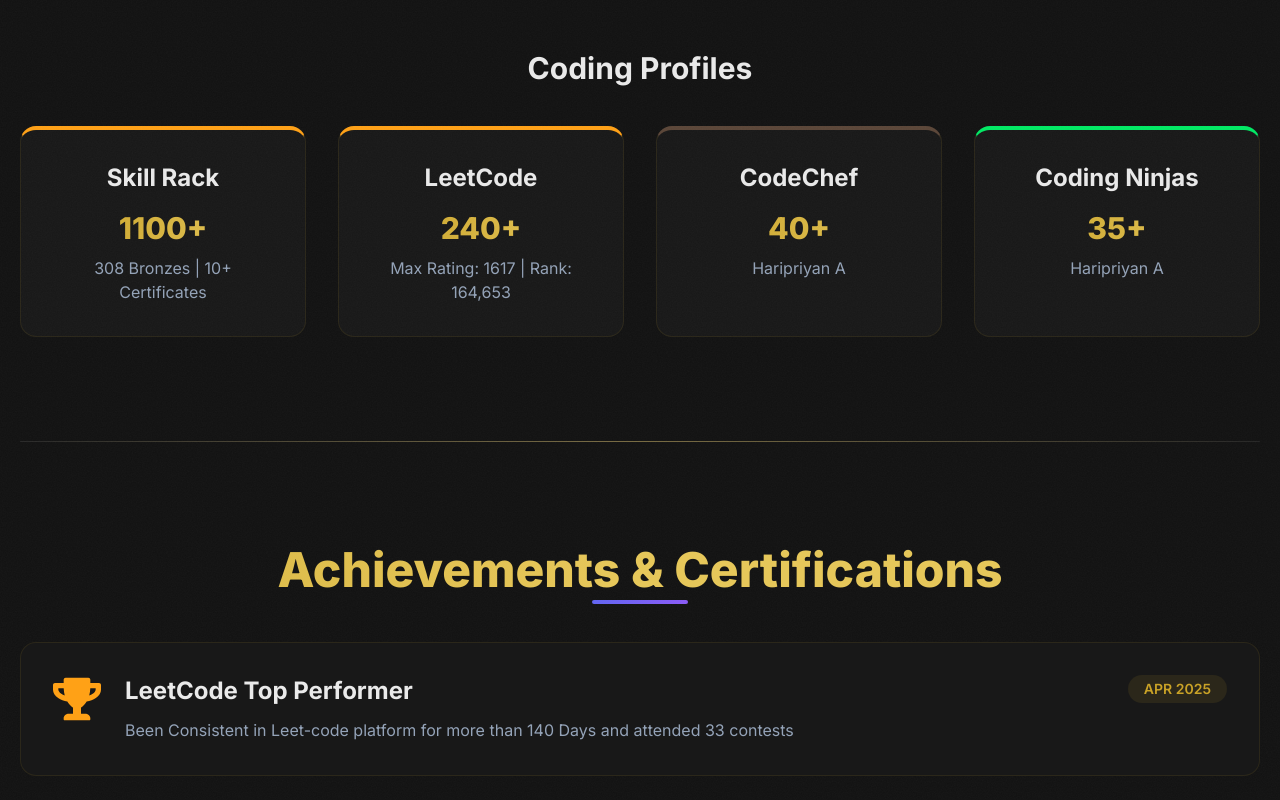
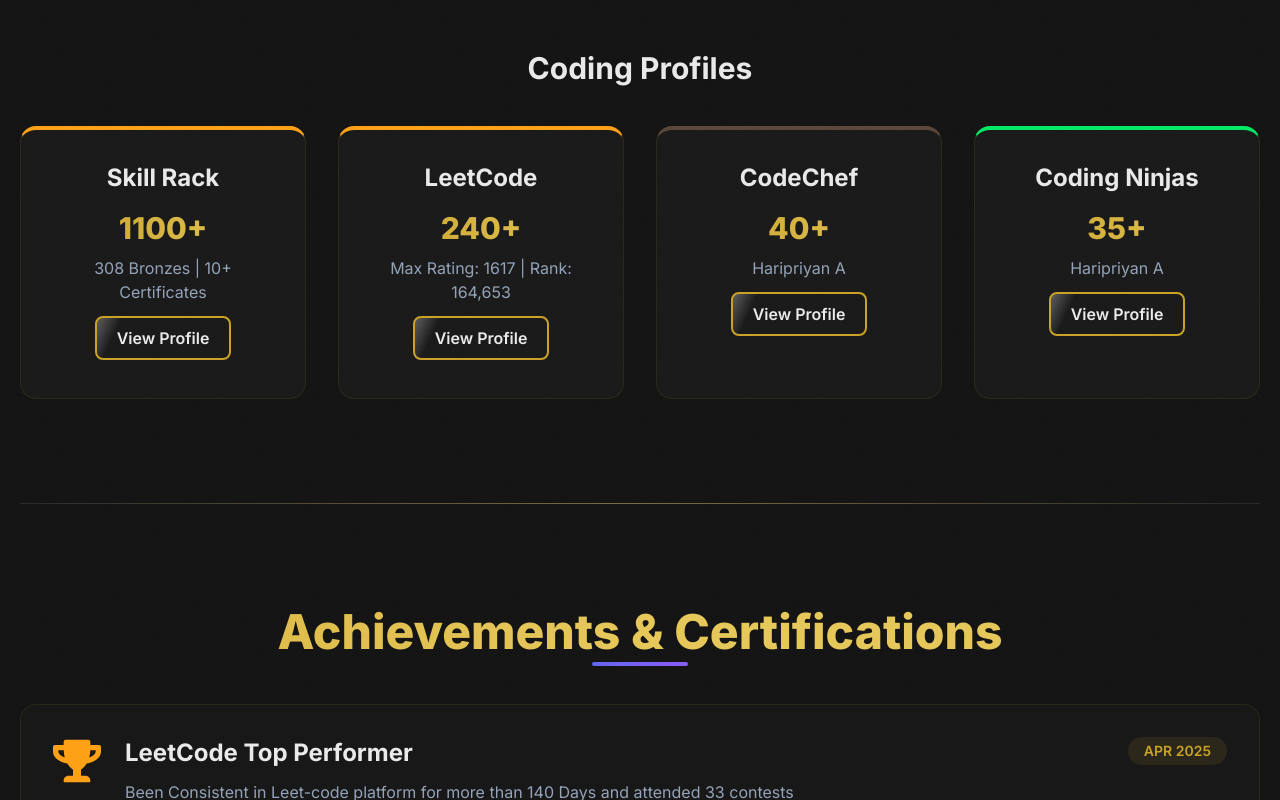
Before and after one commit to haripri0109r/Portfolio, a React (Create React App) app: page / in a window 1280 px wide. Shown: the part 5080-5880 px from the top of the page. Built offline with nearby package versions, Linux system fonts and the light colour scheme.

Commit message:
Add profile links and View Profile buttons in Skills

```diff
--- a/src/components/Skills.jsx
+++ b/src/components/Skills.jsx
@@ -67,10 +67,34 @@
   ];
 
   const codingProfiles = [
-    { platform: 'Skill Rack', problems: '1100+', rank: '308 Bronzes | 10+ Certificates', color: '#FFA116' },
-    { platform: 'LeetCode', problems: '240+', rank: 'Max Rating: 1617 | Rank: 164,653', color: '#FFA116' },
-    { platform: 'CodeChef', problems: '40+', rank: 'Haripriyan A', color: '#5B4638' },
-    { platform: 'Coding Ninjas', problems: '35+', rank: 'Haripriyan A', color: '#00EA64' }
+    {
+      platform: 'Skill Rack',
+      problems: '1100+',
+      rank: '308 Bronzes | 10+ Certificates',
+      color: '#FFA116',
+      url: 'https://www.skillrack.com/faces/resume.xhtml?id=514928&key=0d345d3d9db64288c59d67b5a48ac479abc78610'
+    },
+    {
+      platform: 'LeetCode',
+      problems: '240+',
+      rank: 'Max Rating: 1617 | Rank: 164,653',
+      color: '#FFA116',
+      url: 'https://leetcode.com/u/Haripriyan_2307/'
+    },
+    {
+      platform: 'CodeChef',
+      problems: '40+',
+      rank: 'Haripriyan A',
+      color: '#5B4638',
+      url: 'https://www.codechef.com/users/leap_list_99'
+    },
+    {
+      platform: 'Coding Ninjas',
+      problems: '35+',
+      rank: 'Haripriyan A',
+      color: '#00EA64',
+      url: 'https://www.naukri.com/code360/profile/3b1c3321-8310-40b5-a4af-085ff5340ada'
+    }
   ];
 
   return (
@@ -153,6 +177,16 @@
                   {profile.problems}
                 </p>
                 <p className="text-slate-400 text-base">{profile.rank}</p>
+                {profile.url && (
+                  <a
+                    href={profile.url}
+                    target="_blank"
+                    rel="noopener noreferrer"
+                    className="mt-3 inline-block btn-outline btn-shine px-5 py-2 no-underline"
+                  >
+                    View Profile
+                  </a>
+                )}
               </motion.div>
             ))}
           </div>
```
